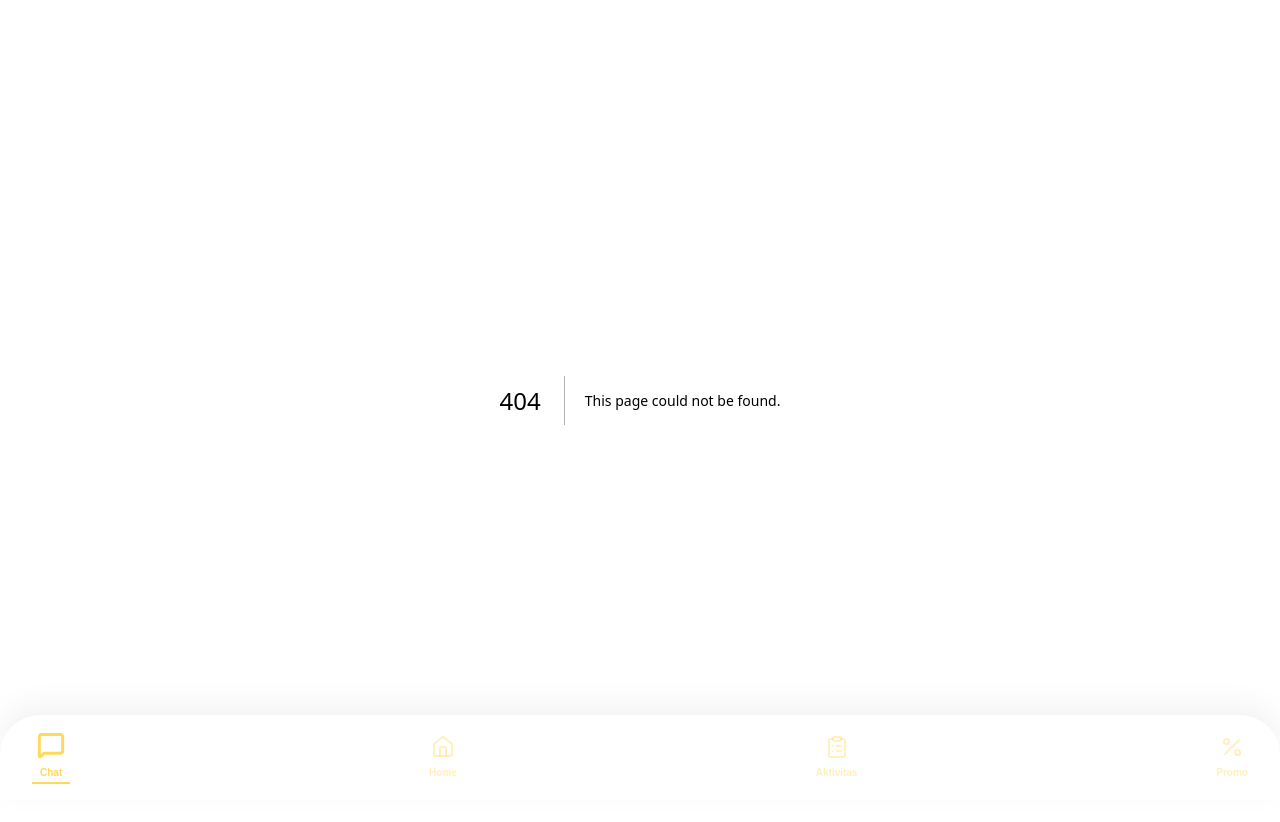
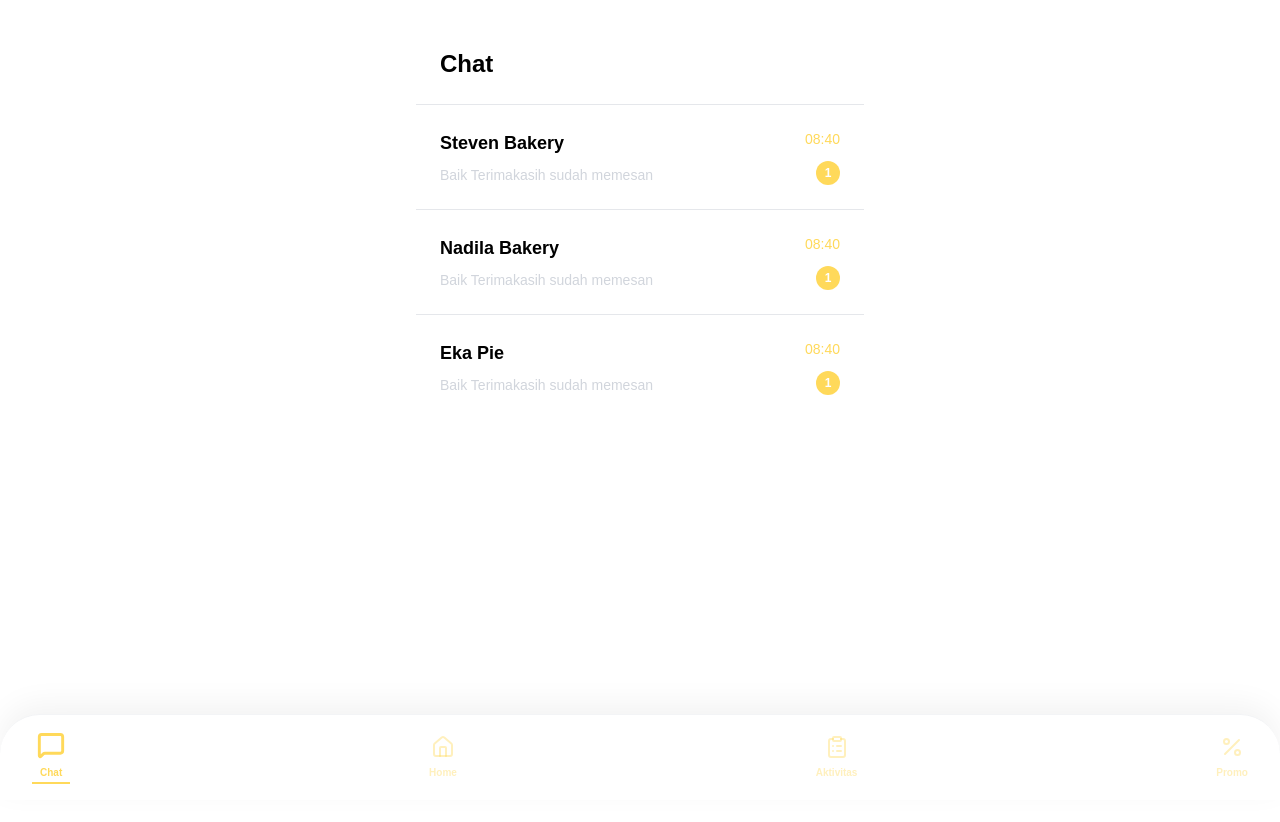
Before and after one commit to StevenQuo/nuclear-project, a Next.js app: page /chat in a window 1280 px wide. Before the commit this address had no page. Shown: the top 822 px of the page. Built offline with nearby package versions, Linux system fonts and the light colour scheme.

Commit message:
feat: add chat page

```diff
--- /dev/null
+++ b/app/chat/page.tsx
@@ -0,0 +1,70 @@
+type ChatThread = {
+  id: string;
+  name: string;
+  lastMessage: string;
+  time: string;
+  unreadCount: number;
+};
+
+const threads: ChatThread[] = [
+  {
+    id: 'steven-bakery',
+    name: 'Steven Bakery',
+    lastMessage: 'Baik Terimakasih sudah memesan',
+    time: '08:40',
+    unreadCount: 1,
+  },
+  {
+    id: 'nadila-bakery',
+    name: 'Nadila Bakery',
+    lastMessage: 'Baik Terimakasih sudah memesan',
+    time: '08:40',
+    unreadCount: 1,
+  },
+  {
+    id: 'eka-pie',
+    name: 'Eka Pie',
+    lastMessage: 'Baik Terimakasih sudah memesan',
+    time: '08:40',
+    unreadCount: 1,
+  },
+];
+
+function ThreadRow({ thread }: { thread: ChatThread }) {
+  return (
+    <button className="w-full text-left px-6 py-6 bg-white active:bg-gray-50 transition-colors">
+      <div className="flex items-start justify-between gap-4">
+        <div className="min-w-0">
+          <div className="text-lg font-bold text-black truncate">{thread.name}</div>
+          <div className="mt-2 text-sm text-gray-300 truncate">{thread.lastMessage}</div>
+        </div>
+        <div className="flex flex-col items-end gap-3 flex-shrink-0">
+          <div className="text-sm font-medium text-primary">{thread.time}</div>
+          {thread.unreadCount > 0 ? (
+            <div className="w-6 h-6 rounded-full bg-primary text-white text-xs font-bold flex items-center justify-center">
+              {thread.unreadCount}
+            </div>
+          ) : null}
+        </div>
+      </div>
+    </button>
+  );
+}
+
+export default function ChatPage() {
+  return (
+    <div className="flex flex-col min-h-screen bg-white">
+      <header className="px-6 pt-12 pb-6 border-b border-gray-200">
+        <h1 className="text-2xl font-bold text-black">Chat</h1>
+      </header>
+
+      <main className="flex-1">
+        <div className="divide-y divide-gray-200">
+          {threads.map((t) => (
+            <ThreadRow key={t.id} thread={t} />
+          ))}
+        </div>
+      </main>
+    </div>
+  );
+}
```
